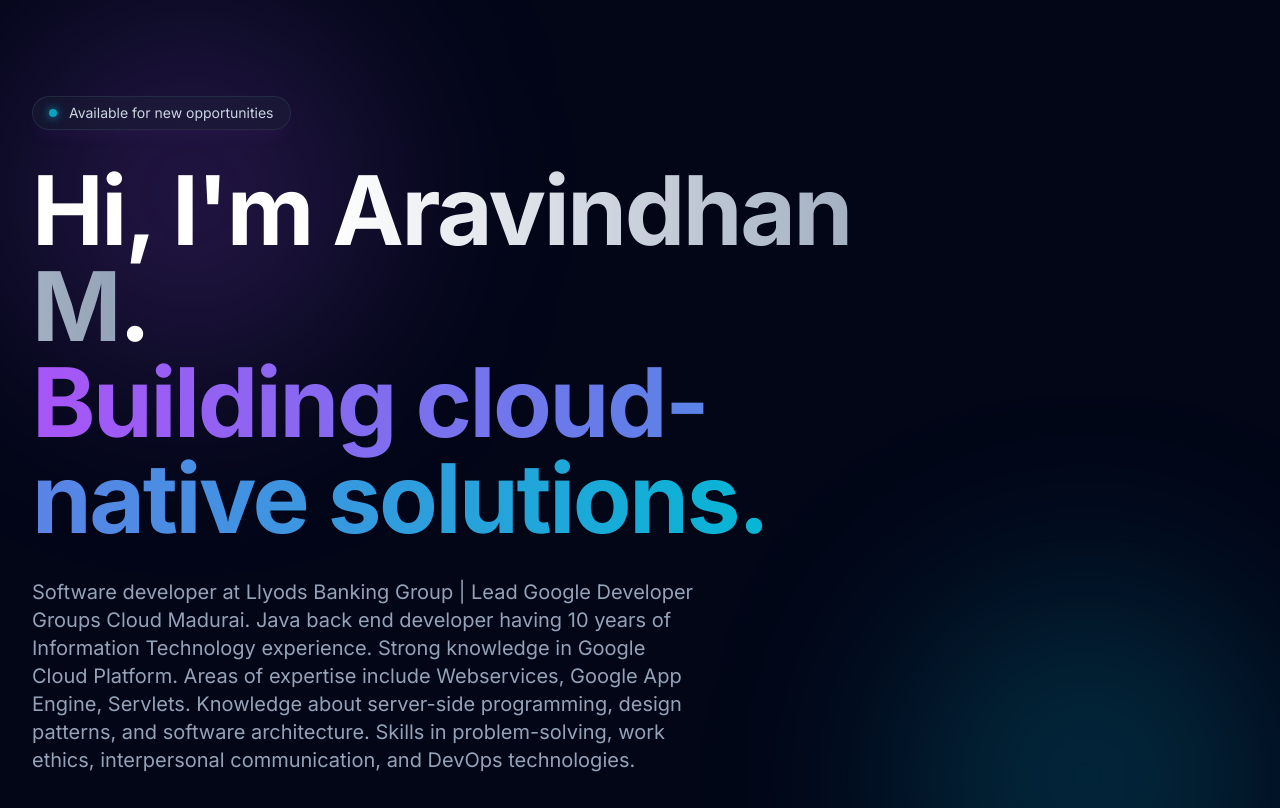
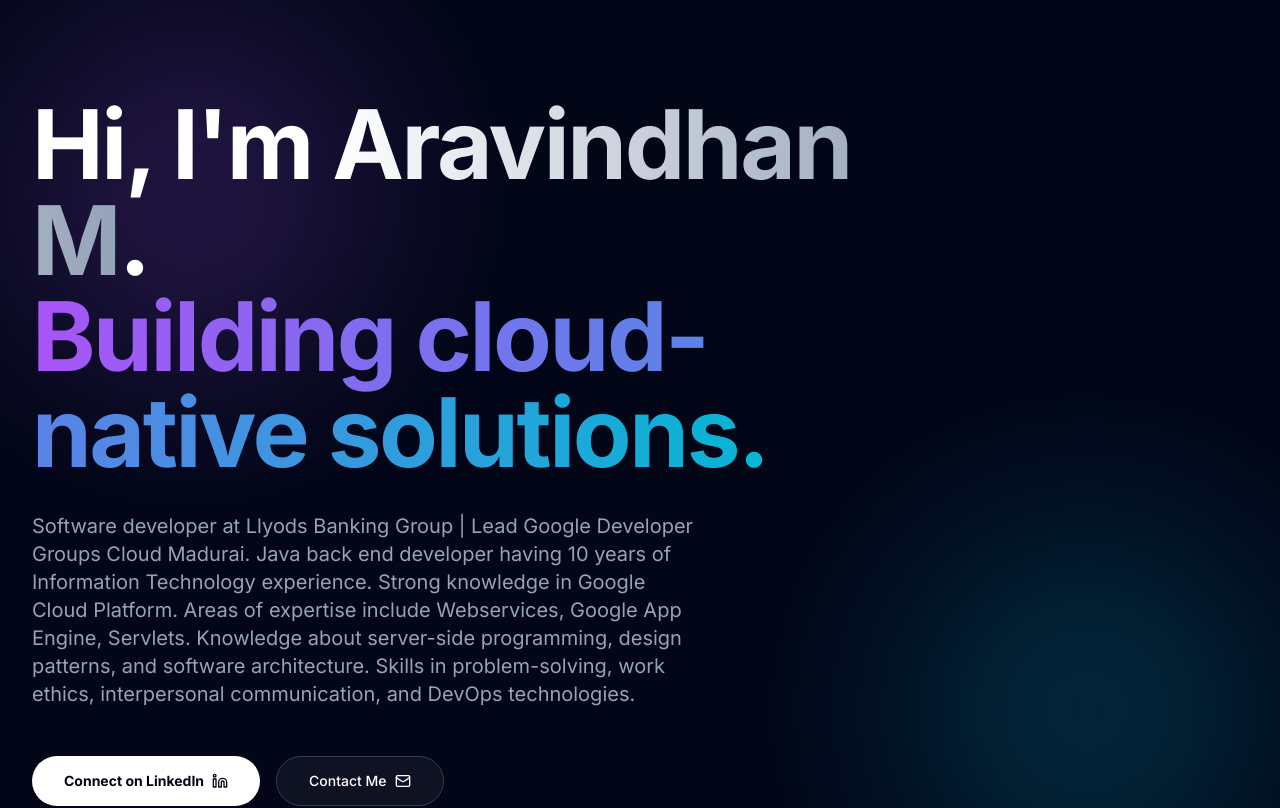
Before and after one commit to Aravindhan5592/portfolio, a Next.js app: page / in a window 1280 px wide. Shown: the top 808 px of the page. Built offline with nearby package versions, Linux system fonts and the light colour scheme.

Commit message:
Refactor: Remove 'Available for opportunities' badge

```diff
--- a/components/hero.tsx
+++ b/components/hero.tsx
@@ -18,11 +18,6 @@ export function Hero() {
                 transition={{ duration: 0.8 }}
                 className="space-y-8 max-w-4xl relative z-10"
             >
-                <div className="inline-flex items-center rounded-full border border-slate-700/50 bg-slate-800/30 px-4 py-1.5 text-sm text-slate-300 backdrop-blur-md shadow-lg shadow-neon-purple/5">
-                    <span className="flex h-2 w-2 rounded-full bg-neon-cyan mr-3 animate-pulse shadow-[0_0_10px_#06b6d4]"></span>
-                    Available for new opportunities
-                </div>
-
                 <h1 className="text-5xl md:text-8xl font-bold tracking-tight text-white leading-tight">
                     Hi, I'm <span className="text-transparent bg-clip-text bg-gradient-to-r from-white to-slate-400">{profile.name}</span>. <br />
                     <span className="text-transparent bg-clip-text bg-gradient-to-r from-neon-purple to-neon-cyan">
```
